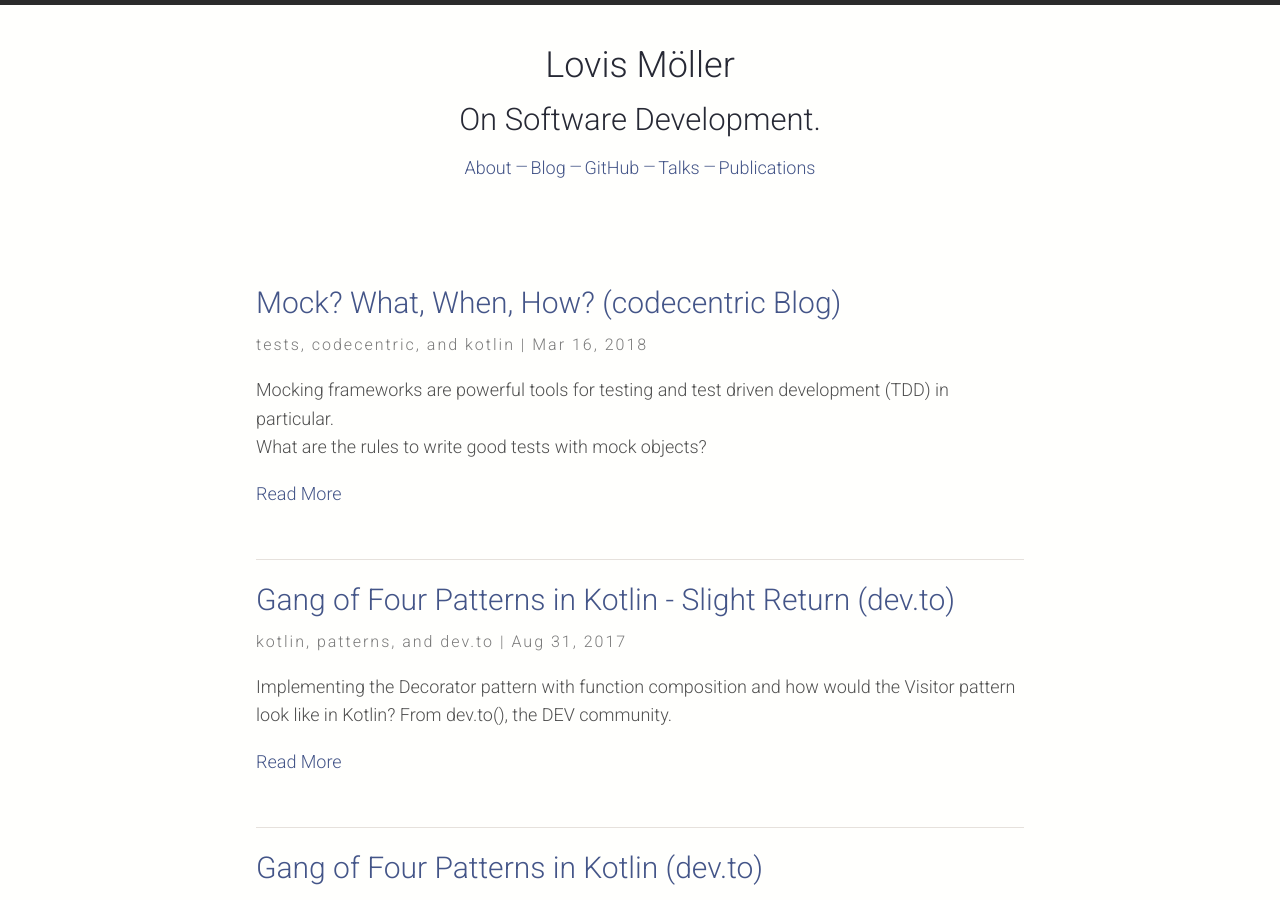
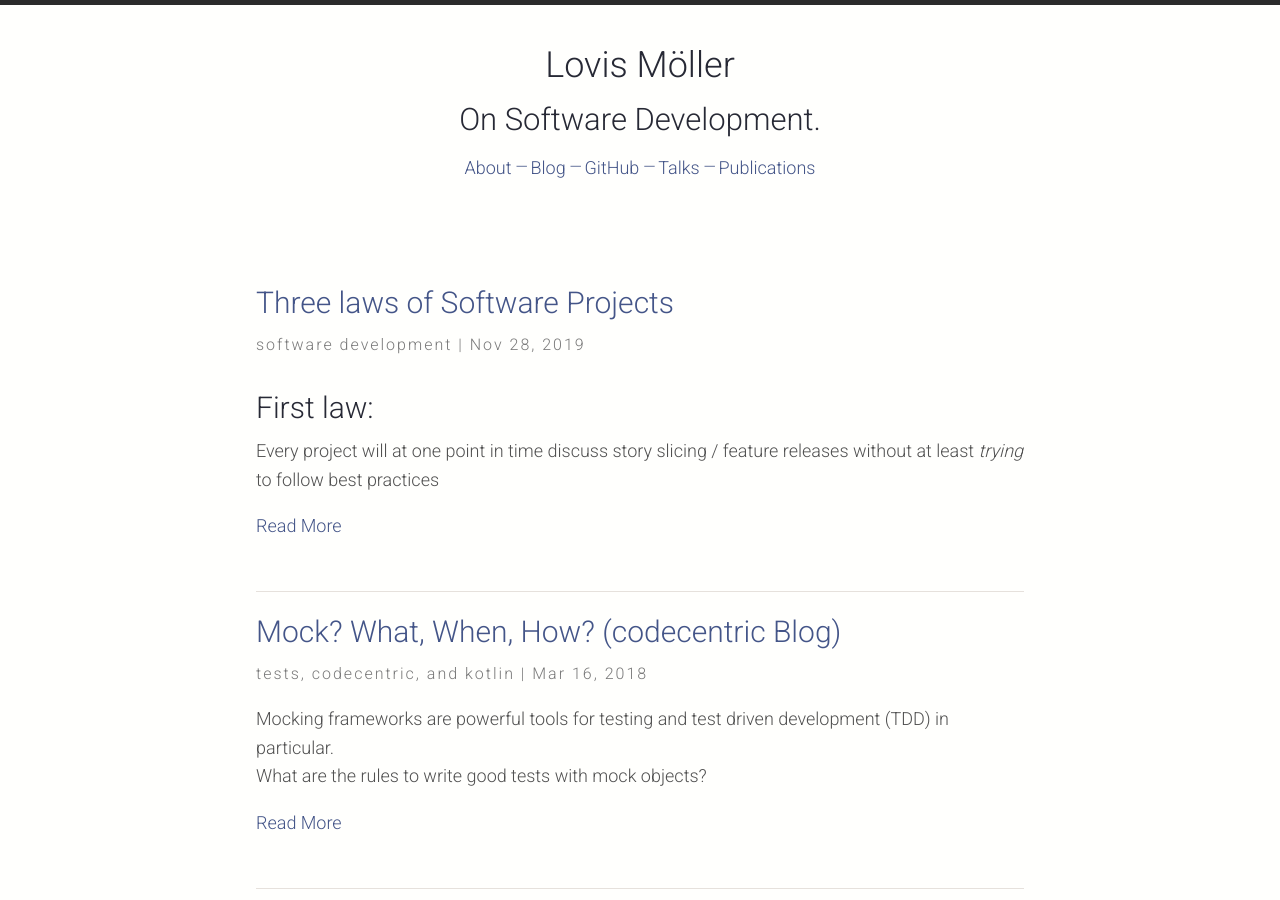
Before and after one commit to lmller/lmller.github.io, a Jekyll site: the page built from index.html, in a window 1280 px wide and 900 px high. Built offline with Jekyll 4.4.1, drawn with Linux system fonts in a browser that asks for light colours; nearby versions of some CDN libraries.

Commit message:
Update and rename 2019-11-28_three_laws.md to 2019-11-28-three_laws.md

```diff
--- a/_posts/2019-11-28_three_laws.md
+++ b/_posts/2019-11-28-three_laws.md
@@ -1,11 +1,11 @@
 ---
 layout: post
 title:  "Three laws of Software Projects"
-date:   2019-11-28 12:00:00
+date:   2019-11-28 08:00:00
 description: My three laws of software projects. Happen all the time.
 comments: false
 categories:
-- meta
+- software development
 permalink: three-laws
 ---
 
```
